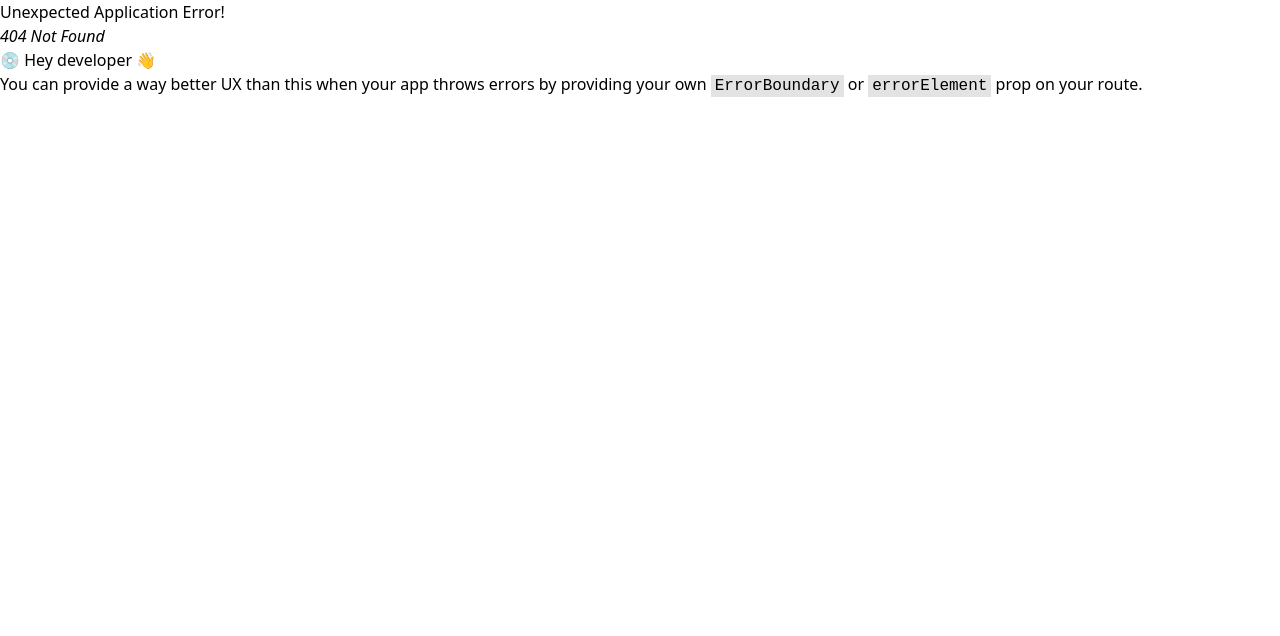
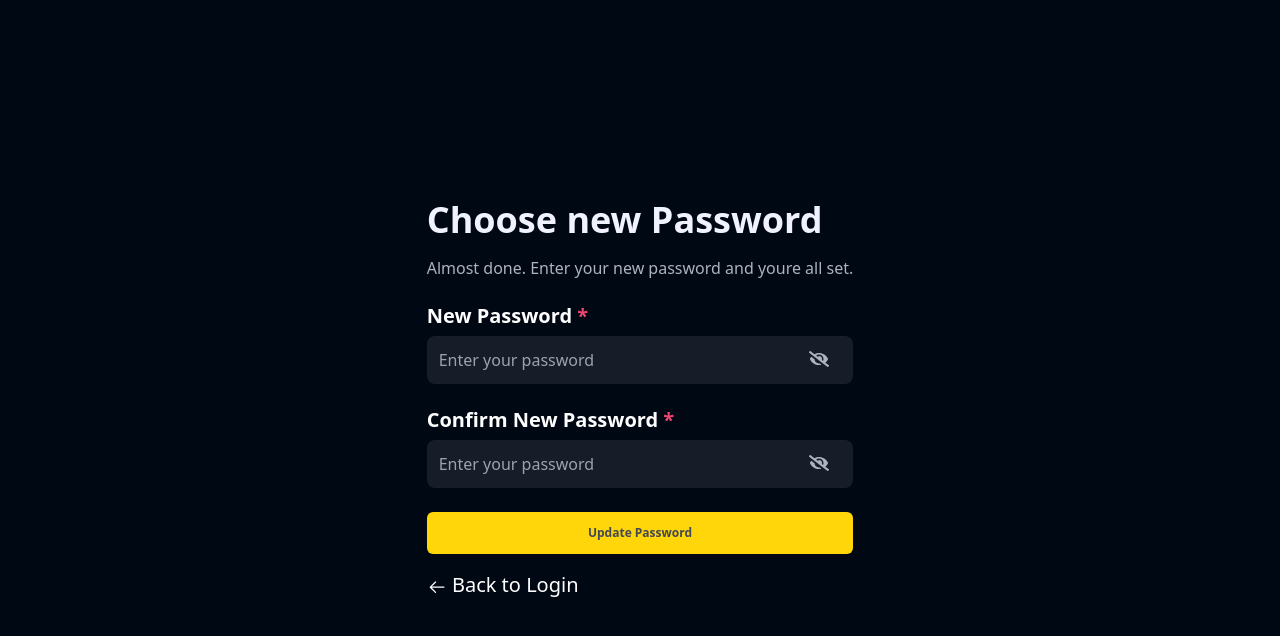
Before and after one commit to amankrsingh2001/ClassNotion, a React (Vite) app in the folder frontend/: page /update-password/1 in a window 1280 px wide. Before the commit this address had no page. Shown: the top 636 px of the page. Built offline with nearby package versions, Linux system fonts and the light colour scheme; a web font is replaced by a local one.

Commit message:
Reset Password confirmation mail

```diff
--- a/frontend/src/App.jsx
+++ b/frontend/src/App.jsx
@@ -9,7 +9,8 @@ import Navbar from "./components/Common/Navbar";
 const App = () =>{
   return <div className="w-screen min-h-screen bg-richblack-900  flex flex-col font-inter">
     <Navbar />
-    <Outlet></Outlet>
+    <Outlet>
+    </Outlet>
     <Footer/>
 
   </div>
--- /dev/null
+++ b/frontend/src/components/core/Auth/ConfirmChange.jsx
@@ -0,0 +1,25 @@
+import { Link } from "react-router-dom";
+
+const ConfirmChange = ({email}) => {
+  return (
+    <div className="flex justify-center items-center w-screen min-h-screen bg-richblack-900">
+      <div className="w-[35%] flex flex-col  flex-wrap p-8 gap-6">
+        <h1 className="text-white text-4xl">Reset Completed</h1>
+        <p className="text-[#AFB2BF] text-md font-thin">
+          All done! We have sent an email to <br/> {email} to confirm
+        </p>
+        <Link to={'/login'}>
+        <button
+            type="submit"
+            className="md:w-[75%] text-center text-[12px] px-6 py-3 rounded-md font-bold text-richblack-600 bg-yellow-50 cursor-pointer`"
+          >
+            Back To Login
+          </button>
+        </Link>
+
+      </div>
+    </div>
+  );
+};
+
+export default ConfirmChange;
--- a/frontend/src/components/core/Auth/LoginTemp.jsx
+++ b/frontend/src/components/core/Auth/LoginTemp.jsx
@@ -98,7 +98,7 @@ const submitHandler = (e) =>{
                 placeholder="Enter your password"
                 className="p-3 bg-[#161D29] outline-none rounded-md text-[#999DAA]"
               />
-              <Link to="forgotPassword">
+              <Link to="/reset-password">
                 <p className="text-[#47A5C5] text-xs text-end p-2 ">
                   Forgot Password ?
                 </p>
@@ -112,6 +112,7 @@ const submitHandler = (e) =>{
           <button type="submit">Submit</button>
           </form>
           </div>
+
 
 
 
--- /dev/null
+++ b/frontend/src/components/core/Auth/ResetPassword.jsx
@@ -0,0 +1,5 @@
+const ResetPassword = () =>{
+    return <div>This is the reset password page</div>
+}
+
+export default ResetPassword
--- a/frontend/src/components/core/Auth/ResetPasswordTemp.jsx
+++ b/frontend/src/components/core/Auth/ResetPasswordTemp.jsx
@@ -1,42 +1,84 @@
-import { Link } from "react-router-dom"
-import Cpabutton from "../HomePage/Cpabutton"
+import { Link } from "react-router-dom";
 import { GoArrowLeft } from "react-icons/go";
+import { useState } from "react";
+import { useDispatch } from "react-redux";
+import { resetPasswordToken } from "../../../services/authApi";
 
-const ResetPasswordTemp = () =>{
-    return <div className="w-screen h-screen bg-richblack-900 flex justify-center items-center">
-                <div className="w-[32%] text-white  flex flex-col gap-8  justify-center items-center ">
+const ResetPasswordTemp = () => {
+  const [email, setEmail] = useState("");
+  const [sentEmail, setSentEmail] = useState(false);
+  const dispatch = useDispatch();
+
+  const resetPasswordHandler = (e) => {
+    e.preventDefault();
+    dispatch(resetPasswordToken(email, setSentEmail));
+  };
+
+  return (
+    <div className="w-screen h-screen bg-richblack-900 flex justify-center items-center">
+      <div className="w-[32%] text-white  flex flex-col gap-4  justify-center items-center ">
         <div className="w-[75%] flex flex-col gap-2">
+          {!sentEmail ? (
             <h1 className="text-3xl ">Reset your password</h1>
-                  <p className="text-xs text-[#AFB2BF] pr-4">Have no fear. We’ll email you instructions to reset your password. If you dont have access to your email we can try account recovery</p>
+          ) : (
+            <h1 className="text-3xl ">Check Your Email</h1>
+          )}
+          {!sentEmail ? (
+            <p className="text-xs text-[#AFB2BF] pr-4">
+              Have no fear. We’ll email you instructions to reset your password.
+              If you dont have access to your email we can try account recovery
+            </p>
+          ) : (
+            <p className="text-xs text-[#AFB2BF] pr-4">
+              We have sent the reset email to your email {email}
+            </p>
+          )}
         </div>
 
-                    <div className="w-[75%]">
-                           <form className="flex flex-col gap-2">
-                            <label className="text-sm " for="email" >
+        {!sentEmail && (
+          <div className="w-[75%] ">
+            <form
+              className="flex flex-col gap-3"
+              onSubmit={resetPasswordHandler}
+            >
+              <label className="text-sm " for="email">
                 Email Address <span className="text-[#EF476F]"> *</span>
               </label>
               <input
+                value={email}
                 id="email"
                 name="email"
                 placeholder="mygmail@example.com"
                 type="text"
                 className="p-3 bg-[#161D29] outline-none rounded-lg text-[#999DAA]"
+                onChange={(e) => setEmail(e.target.value)}
               />
+              <button
+                type="submit"
+                className="text-center text-[12px] px-6 py-3 rounded-md font-bold text-richblack-600 bg-yellow-50 cursor-pointer`"
+              >
+                Reset Password
+              </button>
             </form>
           </div>
+        )}
+        {sentEmail && (
+          <button
+            type="submit"
+            className="md:w-[75%] text-center text-[12px] px-6 py-3 rounded-md font-bold text-richblack-600 bg-yellow-50 cursor-pointer`"
+          >
+            Resend Email
+          </button>
+        )}
 
-                    <div className="flex w-[75%] gap-2 flex-col">
-                        <Cpabutton active={'true'}>
-                            Reset Password
-                        </Cpabutton>
-                        <Link className="text-sm  " to='/login'>
+        <div className="flex w-[75%]">
+          <Link className="text-sm  " to="/login">
             <GoArrowLeft className="inline" /> Back to Login
           </Link>
         </div>
-
-
       </div>
     </div>
-}
+  );
+};
 
-export default ResetPasswordTemp
+export default ResetPasswordTemp;
--- a/frontend/src/components/core/Auth/SignUpTemp.jsx
+++ b/frontend/src/components/core/Auth/SignUpTemp.jsx
@@ -53,6 +53,7 @@ const SignUpTemp = ({ frame, code }) => {
       toast.error("false")
       return
    }
+
 
     dispatch(setSignUpData(signUpData));
     dispatch(otpApi(signUpData.email, navigate))
@@ -225,11 +226,7 @@ const SignUpTemp = ({ frame, code }) => {
                   </div>
                 </div>
               </div>
-              <Link to="forgotPassword">
-                <p className="text-[#47A5C5] text-xs text-end p-2 ">
-                  Forgot Password ?
-                </p>
-              </Link>
+
             </div>
 
             <div>
--- /dev/null
+++ b/frontend/src/components/core/Auth/UpdatePassword.jsx
@@ -0,0 +1,103 @@
+import { Link, useLocation, useNavigate } from "react-router-dom";
+import { GoArrowLeft } from "react-icons/go";
+import { useState } from "react";
+import { FaEyeSlash } from "react-icons/fa";
+import { useDispatch } from "react-redux";
+import { resetPassword } from "../../../services/authApi";
+
+const UpdatePassword = () => {
+  const dispatch = useDispatch();
+  const navigate = useNavigate();
+  const [showPassword, setShowPassword] = useState(true);
+  const [showConfirmPassword, setShowConirmPassword] = useState(true);
+  const location = useLocation();
+
+  const [input, setInput] = useState({
+    password: "",
+    confirmPassword: "",
+  });
+
+  const handlePasswordChange = (e) => {
+    setInput((prev) => ({ ...prev, [e.target.name]: e.target.value }));
+  };
+
+  const submitHandler = (e) => {
+    e.preventDefault();
+    const token = location.pathname.split('/').at(-1);
+    console.log(token)
+    const { password, confirmPassword } = input;
+    dispatch(resetPassword(password, confirmPassword, token, navigate));
+  };
+
+  return (
+    <div className="w-screen min-h-screen bg-richblack-900 flex justify-center items-center">
+      <div className="p-20 flex flex-col gap-4 ">
+        <h1 className="text-[#F1F2FF] text-4xl font-bold">
+          Choose new Password
+        </h1>
+        <p className="text-[#AFB2BF] text-md">
+          Almost done. Enter your new password and youre all set.
+        </p>
+        <div className=" ">
+          <form onSubmit={submitHandler} className="flex flex-col gap-4">
+            <div className="flex flex-col relative ">
+              <label
+                className=" py-[6px] text-white text-xl font-semibold"
+                for="password"
+              >
+                New Password<span className="text-[#EF476F]"> *</span>
+              </label>
+              <input
+                value={input.password}
+                onChange={handlePasswordChange}
+                id="password"
+                name="password"
+                type={`${showPassword ? "password" : "text"}`}
+                placeholder="Enter your password"
+                className="p-3 bg-[#161D29] outline-none rounded-lg text-[#999DAA]"
+              />
+              <FaEyeSlash
+                onClick={() => setShowPassword(!showPassword)}
+                className="text-[#AFB2BF] cursor-pointer text-xl absolute right-6 bottom-[15px]"
+              />
+            </div>
+
+            <div className="flex flex-col relative ">
+              <label
+                className=" py-[6px] text-white text-xl font-semibold"
+                for="confirmPassword"
+              >
+                Confirm New Password<span className="text-[#EF476F]"> *</span>
+              </label>
+              <input
+                value={input.confirmPassword}
+                onChange={handlePasswordChange}
+                id="confirmPassword"
+                name="confirmPassword"
+                type={`${showConfirmPassword ? "password" : "text"}`}
+                placeholder="Enter your password"
+                className="p-3 bg-[#161D29] outline-none rounded-lg text-[#999DAA]"
+              />
+              <FaEyeSlash
+                onClick={() => setShowConirmPassword(!showConfirmPassword)}
+                className="text-[#AFB2BF] cursor-pointer text-xl absolute right-6 bottom-[15px]"
+              />
+            </div>
+            <button
+              type="submit"
+              className="text-center text-[12px]  py-3 mt-2 rounded-md font-bold text-richblack-600 bg-yellow-50 cursor-pointer"
+            >
+              Update Password
+            </button>
+          </form>
+        </div>
+        <div className="flex w-[75%]">
+          <Link className="text-[20px]  text-white " to="/login">
+            <GoArrowLeft className="inline " /> Back to Login
+          </Link>
+        </div>
+      </div>
+    </div>
+  );
+};
+export default UpdatePassword;
--- a/frontend/src/pages/ResetPassword.jsx
+++ /dev/null
@@ -1,7 +0,0 @@
-import ResetPasswordTemp from "../components/core/Auth/ResetPasswordTemp"
-
-const Resetpassword = ()=>{
-    return <ResetPasswordTemp/>
-}
-
-export default Resetpassword
--- a/frontend/src/services/api.js
+++ b/frontend/src/services/api.js
@@ -7,5 +7,7 @@ export const categories = {
 export const authApi = {
     SENDOTP_API :BASE_URL + 'auth/sendotp',
     SIGNUP_API :BASE_URL + 'auth/signup',
-    LOGIN_API: BASE_URL + 'auth/login'
+    LOGIN_API: BASE_URL + 'auth/login',
+    RESET_PASSWORD_TOKEN : BASE_URL + "auth/reset-password-token",
+    RESET_PASSWORD: BASE_URL + 'auth/reset-password'
 }
--- a/frontend/src/services/authApi.js
+++ b/frontend/src/services/authApi.js
@@ -6,7 +6,7 @@ import { setUser } from "../slices/profileSlice";
 import { signUpValue } from '../data/signUpData';
 
 
-const { SENDOTP_API, SIGNUP_API, LOGIN_API } = authApi;
+const { SENDOTP_API, SIGNUP_API, LOGIN_API, RESET_PASSWORD_TOKEN, RESET_PASSWORD } = authApi;
 
 export function otpApi(email, navigate) {
   return async (dispatch) => {
@@ -16,10 +16,9 @@ export function otpApi(email, navigate) {
         { email },
         { withCredentials: true }
       );
-      console.log(response, "Response");
       navigate("/verify-email");
     } catch (error) {
-      console.log(error.message);
+      console.log(error);
     }
   };
 }
@@ -51,8 +50,6 @@ export function signup(data, navigate) {
         },
         { withCredentials: true }
       );
-
-      dispatch(setUser(response.data.user));
 
       if (!response.data.success) {
         console.log("Failed to get Response",response);
@@ -92,6 +89,34 @@ export function setLogin(data, navigate) {
   };
 }
 
+export function resetPasswordToken(email, setSentEmail){
+  return async(dispatch)=>{
+    try {
+      const response =await axios.post(RESET_PASSWORD_TOKEN, {email})
+      console.log(response)
+      setSentEmail(true)
+    } catch (error) {
+        console.log(error)
+    }
+
+  }
+}
+
+export function resetPassword(password, confirmPassword, token, navigate){
+  return async(dispatch)=>{
+      try {
+        const response = await axios.post(RESET_PASSWORD, {password, confirmPassword, token})
+
+        if(!response.data.success){
+          throw new Error("Failed to change password")
+        }
+        navigate('/confirmChange')
+      } catch (error) {
+          console.log(error, error.message)
+      }
+  }
+}
+
 export function logOut(navigate){
   return async(dispatch)=>{
     dispatch(setToken(null))
```
Also changed, not shown: frontend/src/main.jsx (+24 -14 lines), 1 other file (tests, documents, lock files or other folders). Lines whose indentation alone changed are shown as unchanged.
